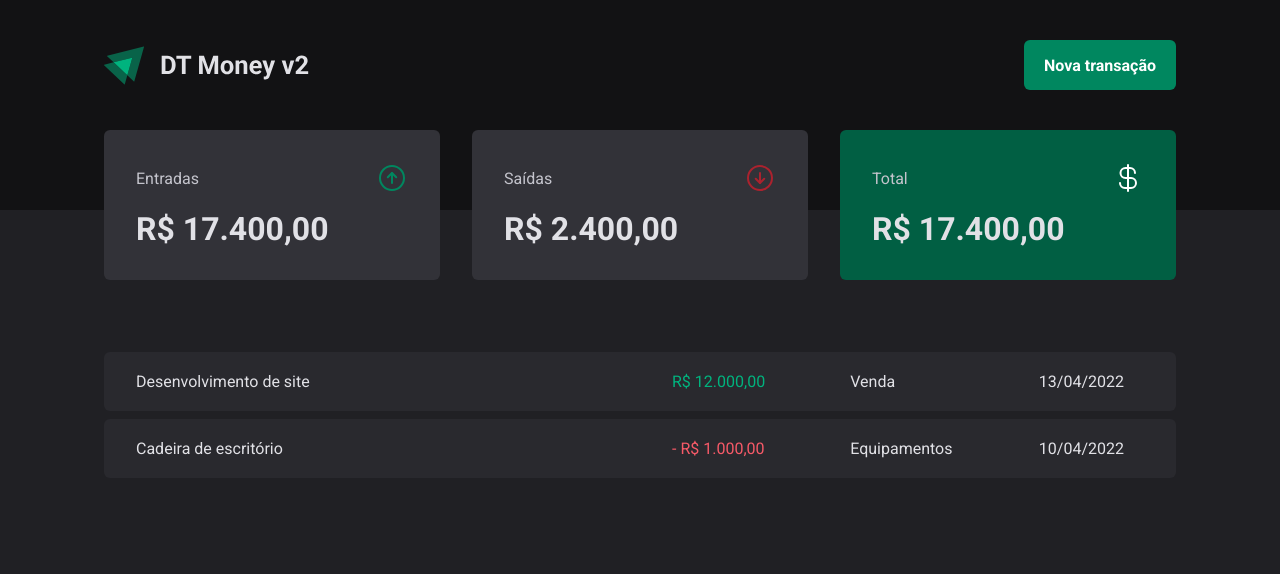
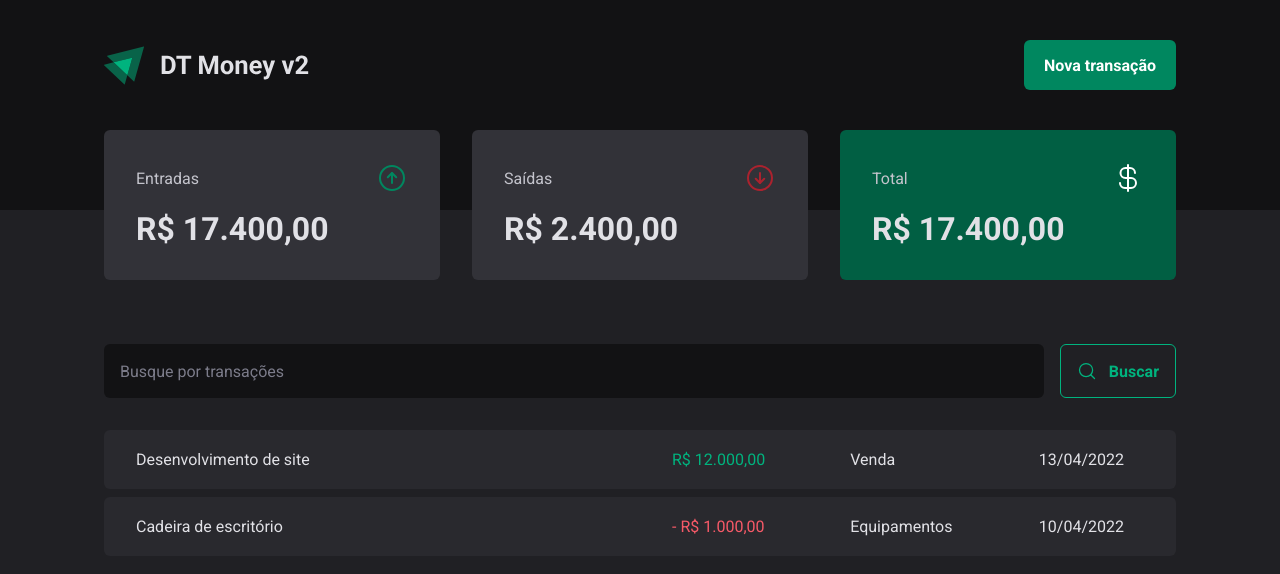
Before and after one commit to renyzeraa/dt-money-v2, a React (Vite) app: page / in a window 1280 px wide. Shown: the top 574 px of the page. Built offline with nearby package versions, Linux system fonts and the light colour scheme.

Commit message:
feat: search form

```diff
--- /dev/null
+++ b/src/components/search-form.tsx
@@ -0,0 +1,16 @@
+import { MagnifyingGlass } from "phosphor-react";
+
+export function SearchForm() {
+    return (
+        <form className="flex gap-4">
+            <input type="text" placeholder="Busque por transações" className="flex-1 rounded-md border-none bg-gray-900 text-gray-300 p-4 placeholder:text-gray-500" />
+            <button
+                type="submit"
+                className="flex items-center gap-3 p-4 bg-transparent border border-solid border-green-300 text-green-300 font-bold rounded-md hover:bg-green-500 hover:border-green-500 hover:text-white hover:transition-colors"
+            >
+                <MagnifyingGlass size={20} />
+                Buscar
+            </button>
+        </form>
+    )
+}
--- a/src/pages/transactions.tsx
+++ b/src/pages/transactions.tsx
@@ -1,4 +1,5 @@
 import { Header } from "../components/header";
+import { SearchForm } from "../components/search-form";
 import { Summary } from "../components/summary";
 
 export function Transactions() {
@@ -8,6 +9,8 @@ export function Transactions() {
             <Header />
             <Summary />
             <main className="max-w-container w-full mx-auto mt-16 px-6">
+                <SearchForm />
+
                 <table className="w-full border-separate border-spacing-y-2 mt-6">
                     <tbody>
                         <tr>
```
